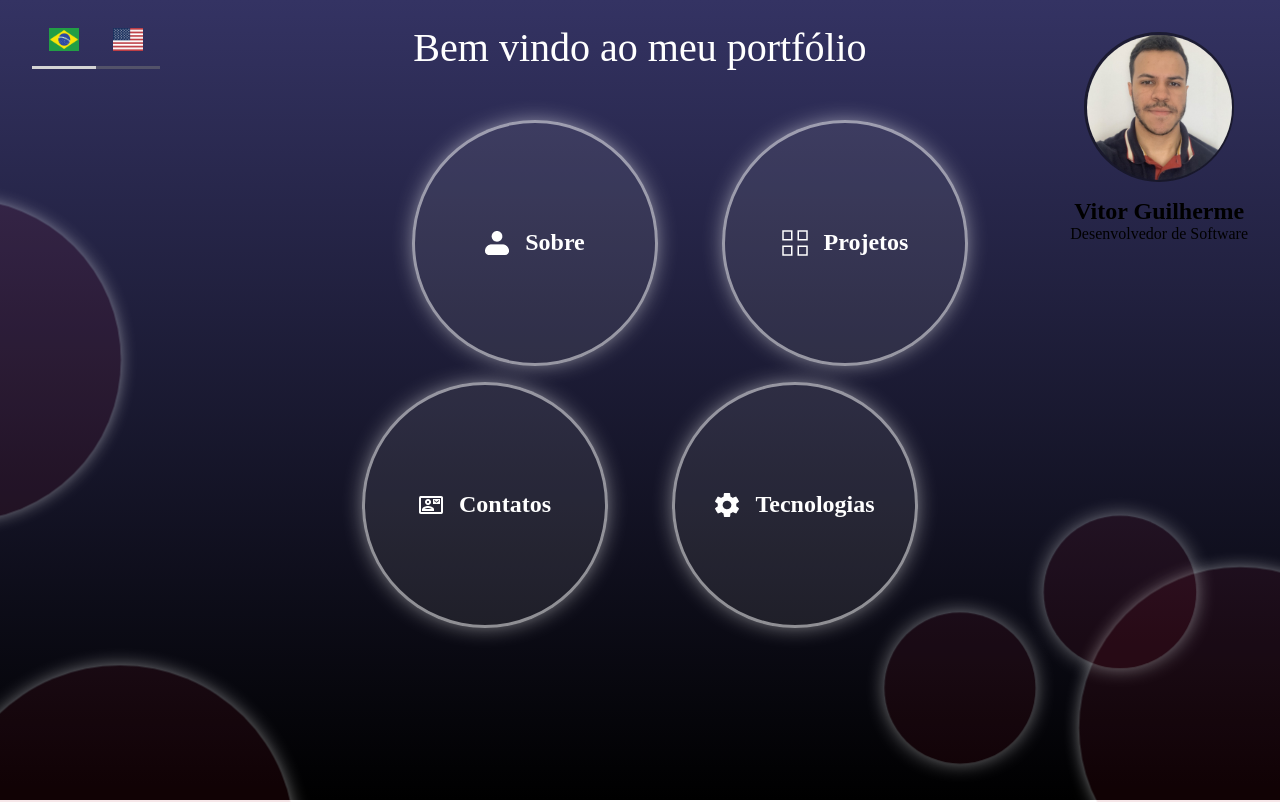
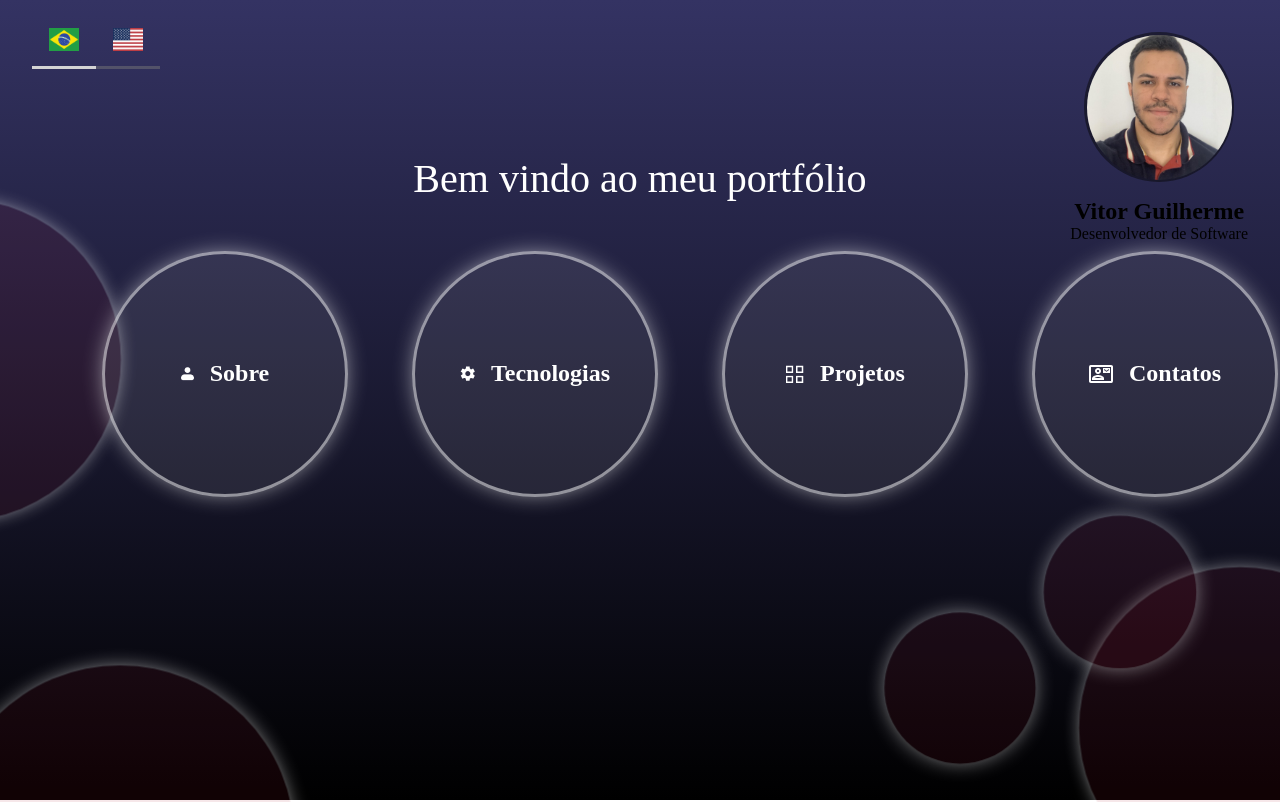
Before and after one commit to VitorGuilherme/portfolio, a Next.js app: page / in a window 1280 px wide. Shown: the top 802 px of the page. Built offline with nearby package versions, Linux system fonts and the light colour scheme; what @radix-ui/themes would draw is missing.

Commit message:
:construction: dynamically showing presentation circles

```diff
--- /dev/null
+++ b/src/components/dynamicCircle.tsx
@@ -0,0 +1,20 @@
+const dynamicCircles = [
+  {
+    img: "about-icon",
+    name: "about",
+  },
+  {
+    img: "techs-icon",
+    name: "techs",
+  },
+  {
+    img: "projects-icon",
+    name: "projects",
+  },
+  {
+    img: "contacts-icon",
+    name: "contacts",
+  },
+];
+
+export default dynamicCircles;
--- a/src/components/viewer/presentation/Presentation.tsx
+++ b/src/components/viewer/presentation/Presentation.tsx
@@ -1,45 +1,37 @@
-import React from "react";
+import React, { useState } from "react";
 import { useLanguage } from "../../../context/LanguageContext";
 import style from "./Presentation.module.css";
 
+// presentation data
+import dynamicCircles from "../../../components/dynamicCircle";
+
 export default function Presentation() {
   const { language } = useLanguage(); // Obtendo o idioma atual do contexto
+  const [animation, setAnimation] = useState(false);
+
+  const openAnimation = (screen: any) => {
+    if (screen) {
+      setAnimation(true);
+    }
+  };
 
   return (
     <div className={style.presentation_container}>
       <h2 className={style.presentation_title}>{language.title}</h2>
       <div className={style.circles_container} style={{ marginLeft: "100px" }}>
-        <div
-          id="about"
-          className={`${style.presentation_circle} ${style.first}`}
-        >
-          <img src="/presentation-icons/about_icon.png" />
-          <p>{language.about}</p>
-        </div>
-        <div
-          id="projects"
-          className={`${style.presentation_circle} ${style.second}`}
-        >
-          <img src="/presentation-icons/projects_icon.png" />
-
-          <p>{language.projects}</p>
-        </div>
-      </div>
-      <div className={style.circles_container}>
-        <div
-          id="contacts"
-          className={`${style.presentation_circle} ${style.third}`}
-        >
-          <img src="/presentation-icons/contacts_icon.png" />
-          <p>{language.contacts}</p>
-        </div>
-        <div
-          id="techs"
-          className={`${style.presentation_circle} ${style.fourth}`}
-        >
-          <img src="/presentation-icons/techs_icon.png" />
-          <p>{language.techs}</p>
-        </div>
+        {dynamicCircles.map((circle) => {
+          let name = circle.name; // about
+          let circleName = name as keyof typeof language;
+          return (
+            <div
+              id={circle.name}
+              className={`${style.presentation_circle}`}
+            >
+              <img src={`/icons/${circle.img}.png `} />
+              <p>{language[circleName]}</p>
+            </div>
+          );
+        })}
       </div>
     </div>
   );
```
